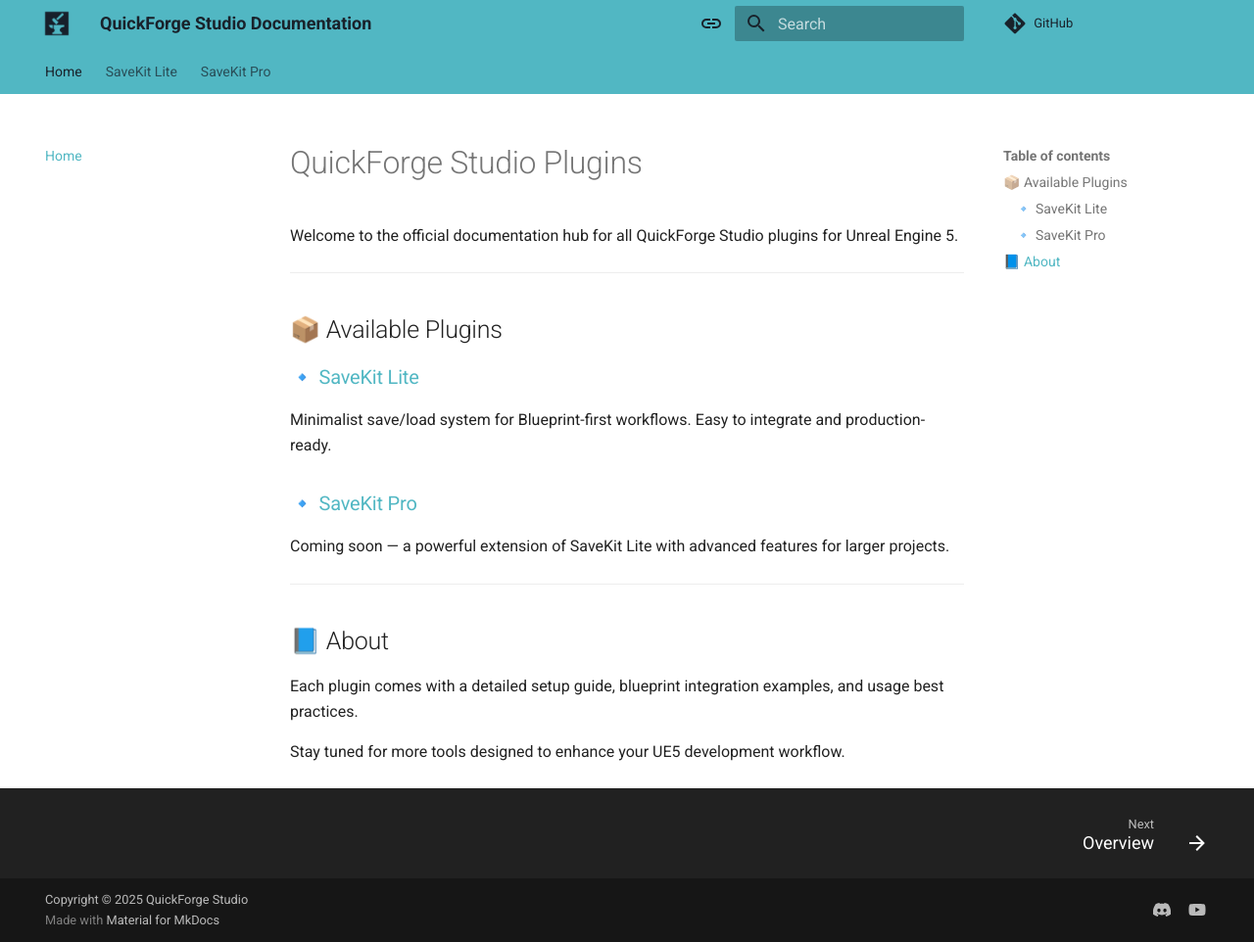
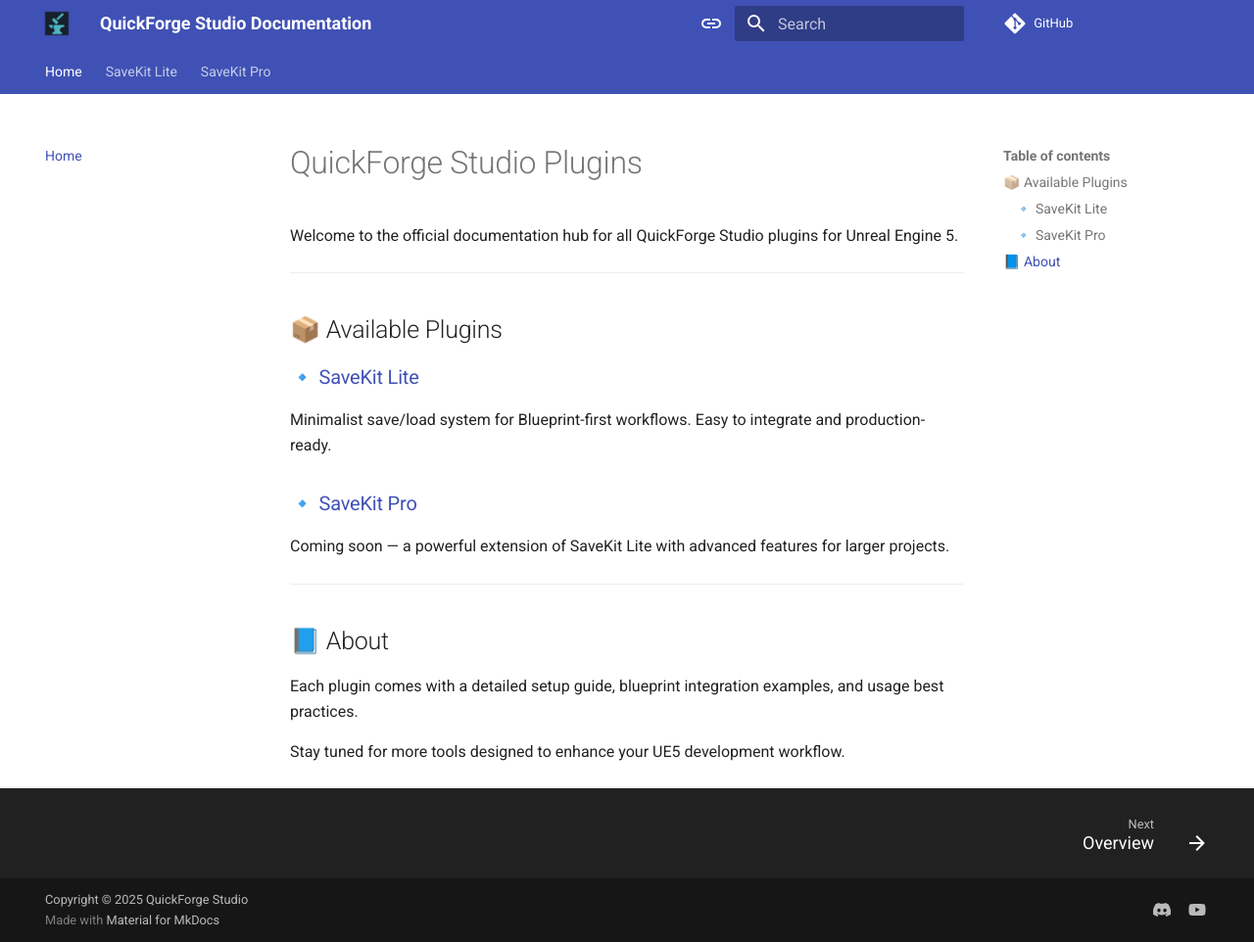
Before and after one commit to george-shilovsky/quickforge-docs, an MkDocs documentation site: the page built from docs/index.md, in a window 1280 px wide and 962 px high. Shown: the whole window at 98% size. Built offline with MkDocs 1.6.1 and Material for MkDocs 9.7.7, drawn with Linux system fonts in a browser that asks for light colours; comment, search, counter and statistics services are not loaded.

Commit message:
Update mkdocs.yml

```diff
--- a/mkdocs.yml
+++ b/mkdocs.yml
@@ -36,9 +36,6 @@
     text: Roboto
     code: Roboto Mono
 
-extra_css:
-  - stylesheets/colors.css
-
 extra:
   social:
     - icon: fontawesome/brands/discord
```
